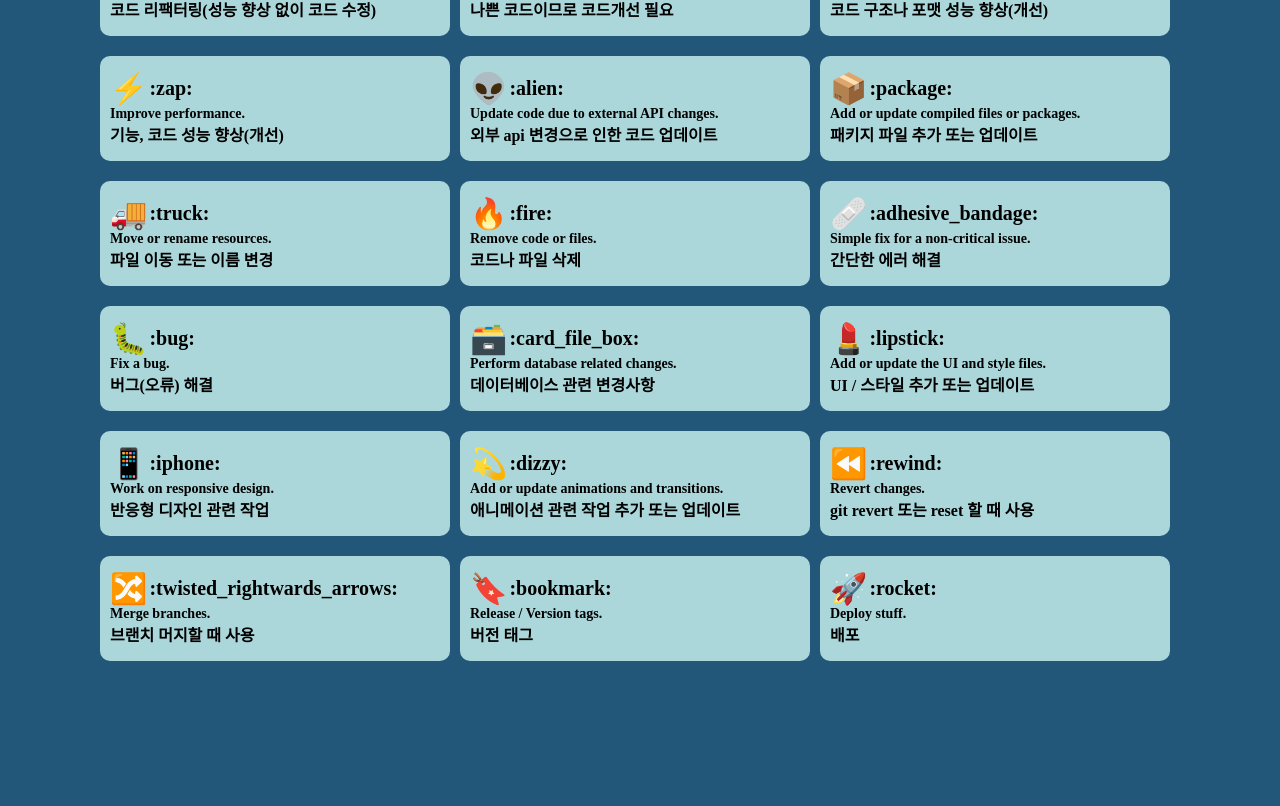
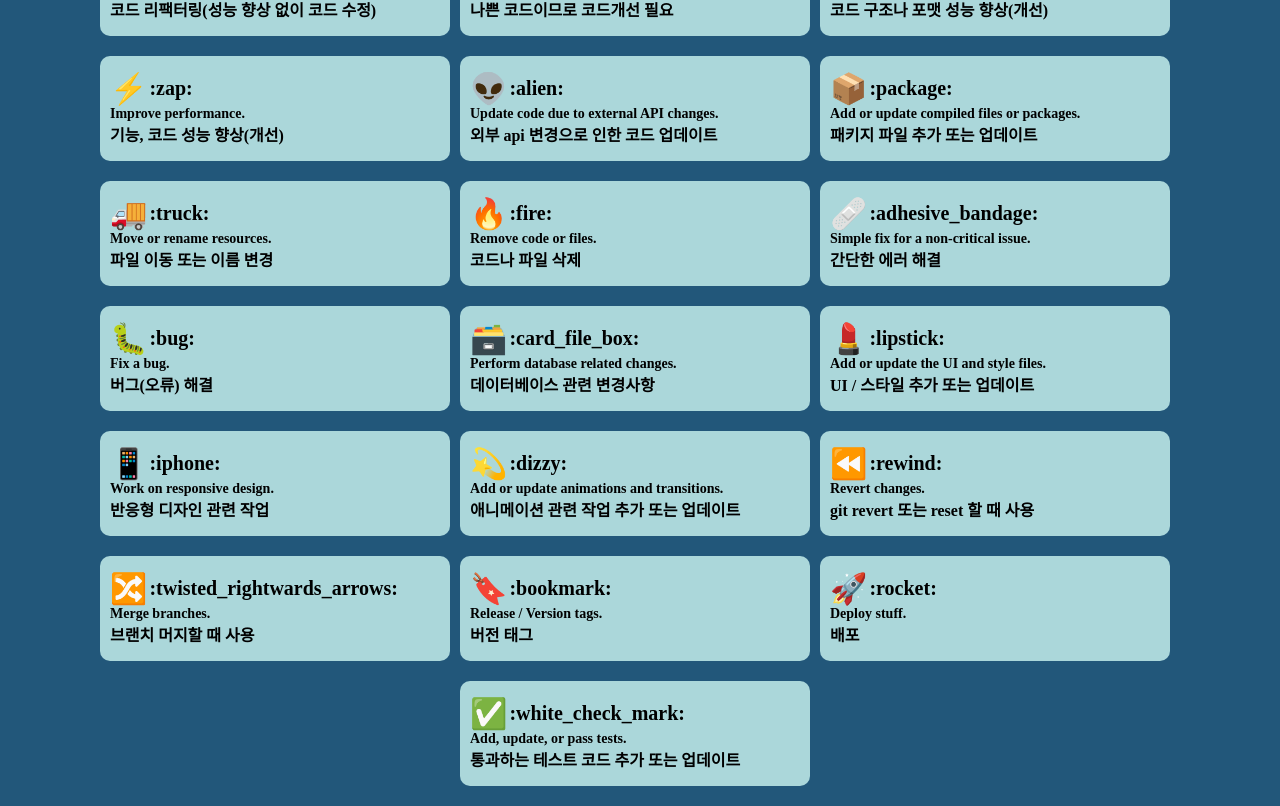
Before and after one commit to HalamLee/easy-gitmoji, a React (Create React App) app: page / in a window 1280 px wide. Shown: the part 847-1653 px from the top of the page. Before the commit the page ends 1528 px from the top, so only its background shows below. Built offline with nearby package versions, Linux system fonts and the light colour scheme; a web font is replaced by a local one.

Commit message:
:card_file_box: 통과하는 테스트 코드 이모지 추가

```diff
--- a/src/data/conventionData.js
+++ b/src/data/conventionData.js
@@ -215,6 +215,14 @@ const emojiData = [
     descriptionKo: '배포',
     tag: ['all'],
   },
+  {
+    id: 28,
+    emoji: '✅',
+    name: ':white_check_mark:',
+    description: 'Add, update, or pass tests.',
+    descriptionKo: '통과하는 테스트 코드 추가 또는 업데이트',
+    tag: ['all', 'test'],
+  },
 ];
 
 export default emojiData;
```
